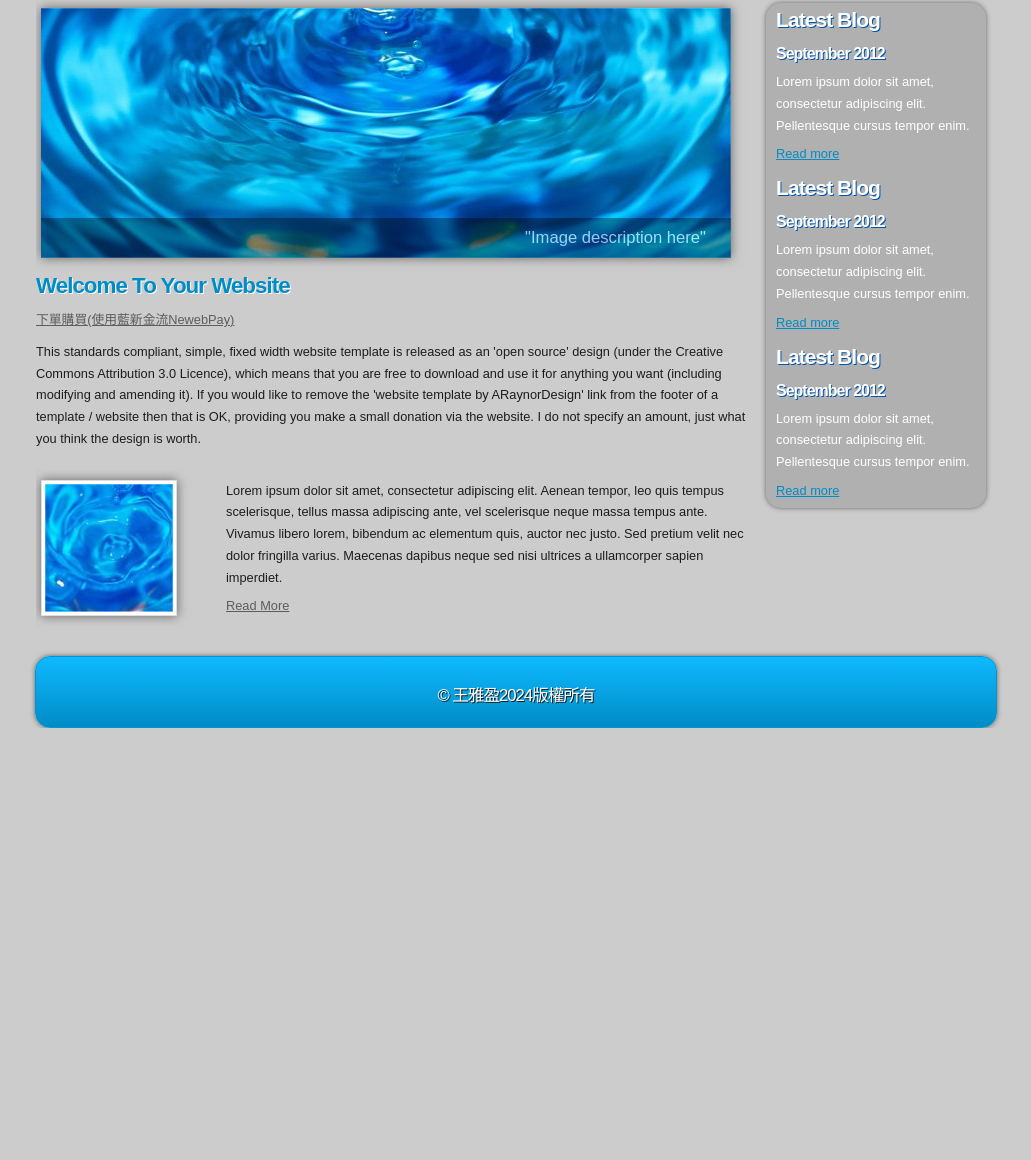
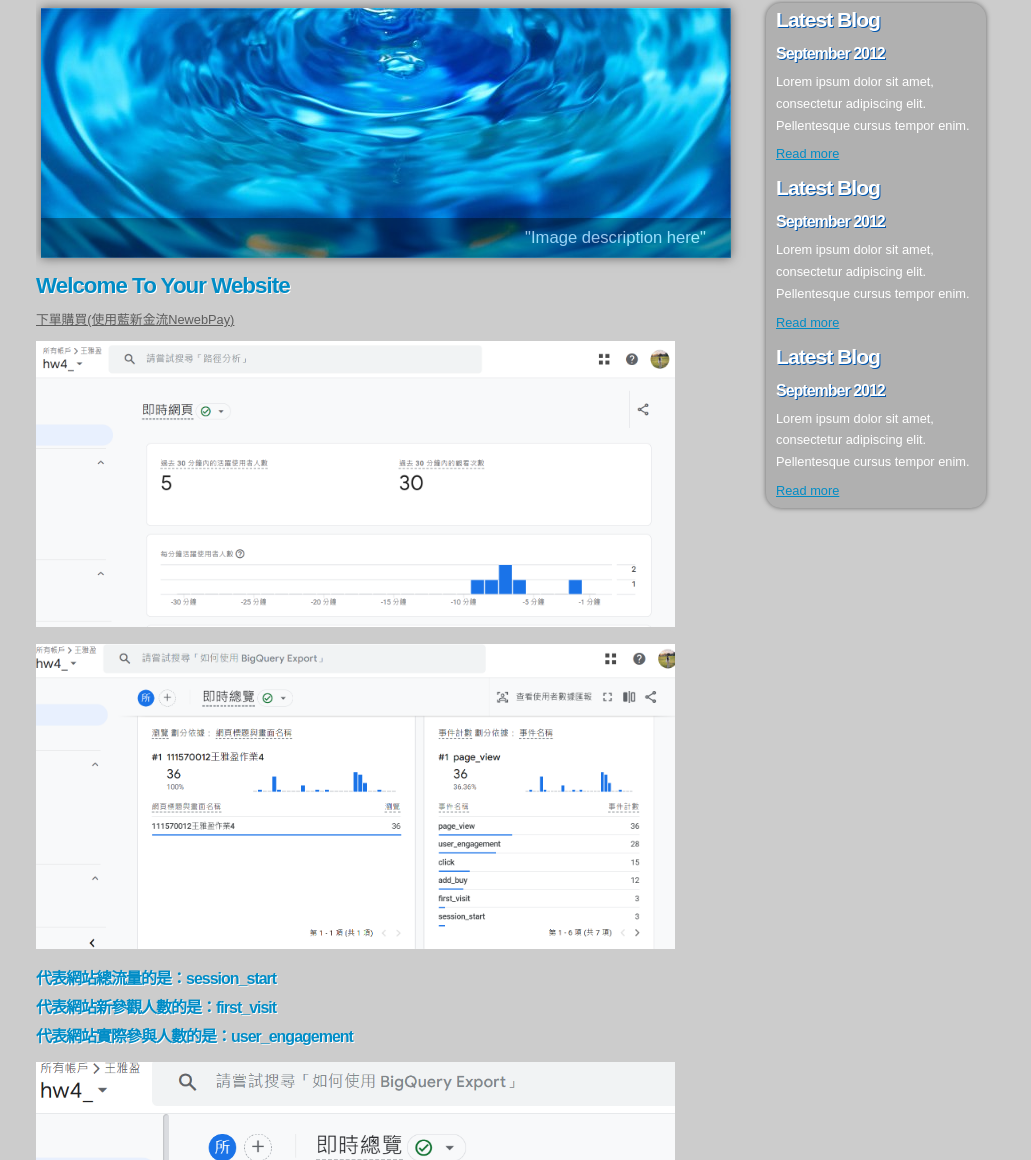
Before and after one commit to aammyyx/hw4, a plain HTML site: page a6.html in a window 1280 px wide. Shown: the part 192-1352 px from the top of the page, without its empty margins (124-1155 px from the left). Before the commit the page ends 920 px from the top, so only its background shows below. Drawn offline with Linux system fonts and the light colour scheme.

Commit message:
Add files via upload

```diff
--- a/a6.html
+++ b/a6.html
@@ -58,6 +58,20 @@
       <p>
         <a class="s3" href="https://www.newebpay.com/website/Page/content/service_creditcard" target="blank">下單購買(使用藍新金流NewebPay)</a>
       </p>
+      <p>
+        <img src="images/ga-1.png" width="90%">
+      </p>
+      <p>
+        <img src="images/ga-2.png" width="90%">
+        <h3>代表網站總流量的是：session_start</h3>
+        <h3>代表網站新參觀人數的是：first_visit</h3>
+        <h3>代表網站實際參與人數的是：user_engagement</h3>
+
+      </p>
+      <p>
+        <img src="images/ga-3.png" width="90%">
+        <h3>電商轉換率的計算參數：add_buy次數/session_start</h3>
+      </p>
           <p>This standards compliant, simple, fixed width website template is released as an 'open source' design (under the Creative Commons Attribution 3.0 Licence), which means that you are free to download and use it for anything you want (including modifying and amending it). If you would like to remove the 'website template by ARaynorDesign' link from the footer of a template / website then that is OK, providing you make a small donation via the website. I do not specify an amount, just what you think the design is worth.</p>
         </div><!--close content_item-->
 	    <div class="content_image">
```
Also changed, not shown: images/ga-1.png (added), images/ga-2.png (added), images/ga-3.png (added).
